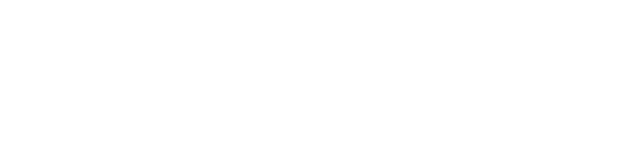
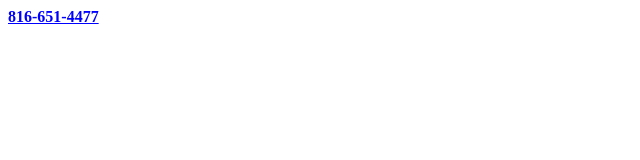
Before and after one commit to ihamil1989/invoca-tag, a plain HTML site: page index.html in a window 1280 px wide. Shown: the whole page, without its empty margins (0-640 px from the left). Drawn offline with Linux system fonts and the light colour scheme.

Commit message:
Update index.html

```diff
--- a/index.html
+++ b/index.html
@@ -8,5 +8,5 @@
 </head>
 
 <body>
-<a href="tel:+8166514477" style="color: blue; font-weight:bold;"816-651-4477</a>
+<a href="tel:+8166514477" style="color: blue; font-weight:bold;">816-651-4477</a>
 </body>
```
